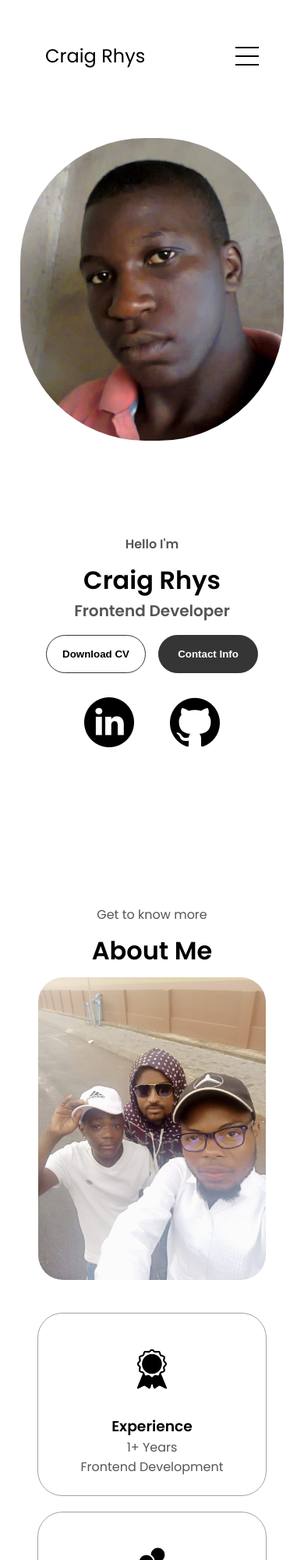
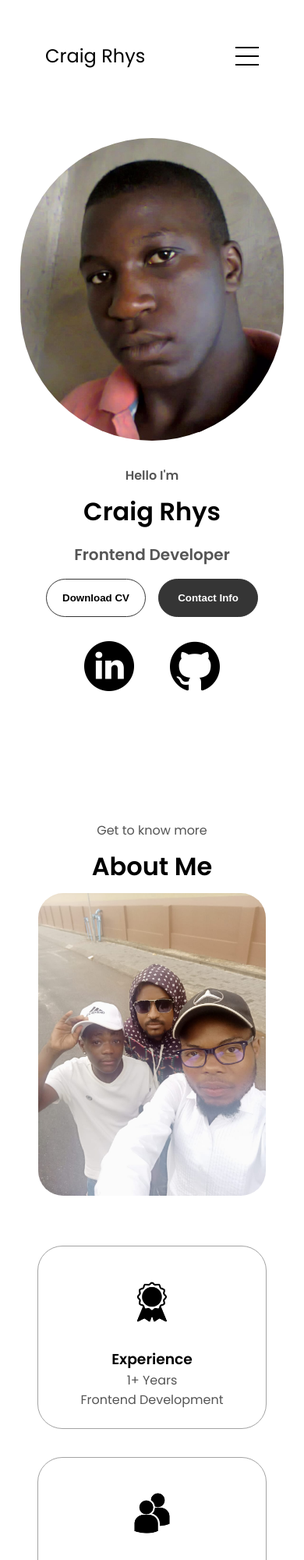
Before and after one commit to Craig-Rhys/craig_rhys_cv, a plain HTML site: page index.html in a window 390 px wide. Shown: the top 2000 px of the page at 78% size. Drawn offline with Linux system fonts and the light colour scheme.

Commit message:
phone section

```diff
--- a/mediaqueries.css
+++ b/mediaqueries.css
@@ -1,14 +1,14 @@
 @media screen and (max-width: 1400px) {
     #prolife {
         height: 83vh;
-        margin-bottom: 6rem;
+        margin-bottom: 1rem;
     }
     .about-containers {
         flex-wrap: wrap;
     }
     .section__text__p1{
         margin-bottom: 10px;
-        margin-top: 120px;
+        margin-top: 1rem;
     }
     .icon {
         margin-bottom: 5rem;
@@ -75,7 +75,7 @@ section {
 }
 
 #about {
-    margin: 1.75rem;
+    margin-top: 1.5rem;
 }
 
 .nav-links-container{
@@ -157,7 +157,7 @@ section {
     }
 
     #about {
-        margin: 1.75rem;
+        margin-top: 6rem;
     }
 
     .nav-links-container{
@@ -167,4 +167,11 @@ section {
     .contact-info-upper-container {
         margin-bottom: 1.5rem;
     }
+    .details-container {
+        margin-top: 2rem;
+        margin-bottom: 0.25rem;
+    }
+    #experience {
+        margin-bottom: 1rem;
+    }
 }
--- a/style.css
+++ b/style.css
@@ -187,11 +187,12 @@ section {
 
 .section__text__p1 {
     text-align: center;
+    margin-top: 1rem
 }
 
 .section__text__p2 {
     font-size: 1.75rem;
-    margin-bottom: 1rem;
+    margin: 1rem;
 }
 
 .title {
@@ -323,6 +324,7 @@ section {
 
 #experience {
     position: relative;
+    margin-bottom: 16rem;
 }
 
 .experience-sub-title {
@@ -336,6 +338,7 @@ section {
     display: flex;
     justify-content: center;
     flex-direction: column;
+    margin-bottom: 14rem;
 }
 
 .article-container {
@@ -438,5 +441,5 @@ footer p {
 }
 
 .section__pic-container .craig-rhys {
-    border-radius: 10rem;
+    border-radius: 12rem;
 }
```
